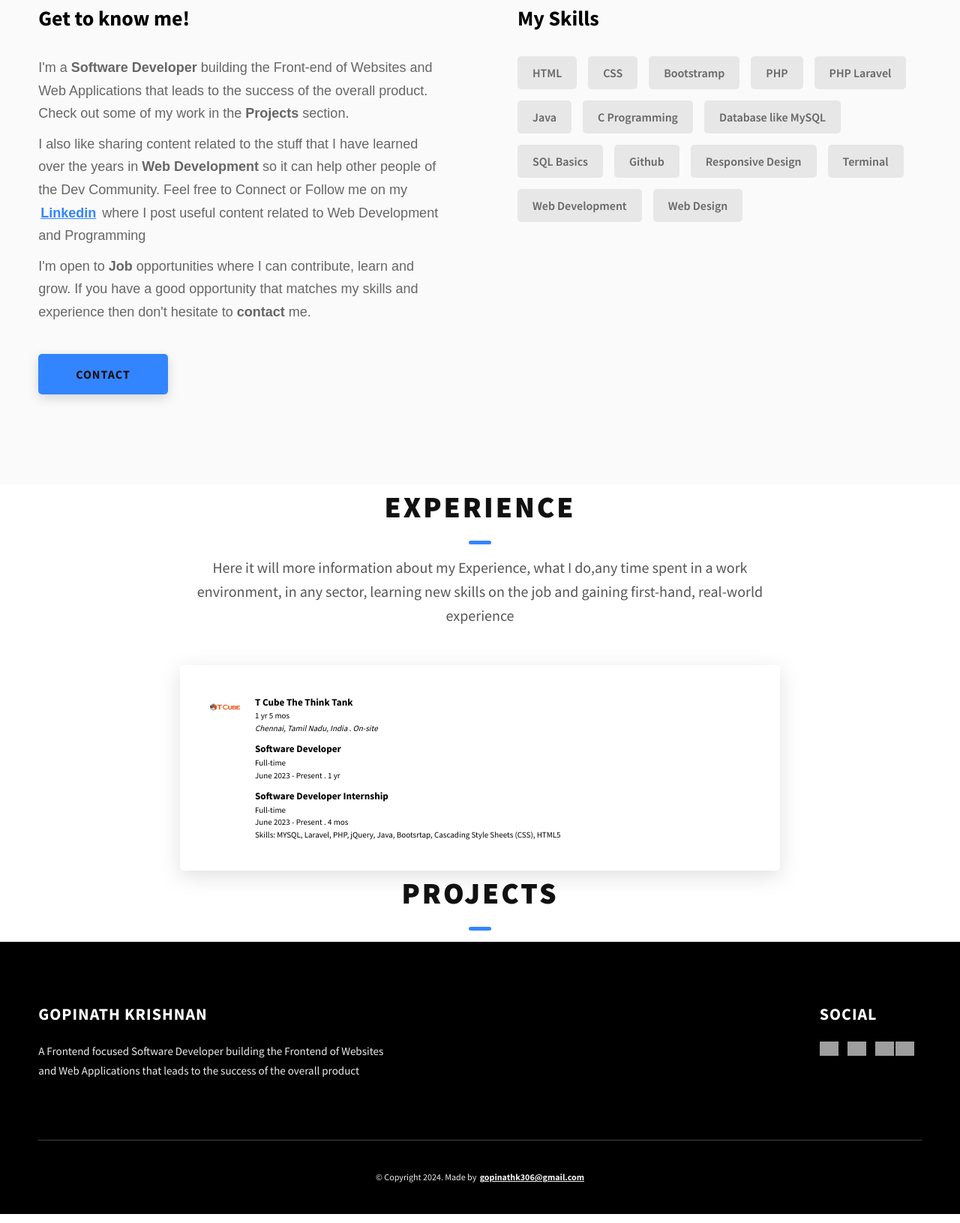
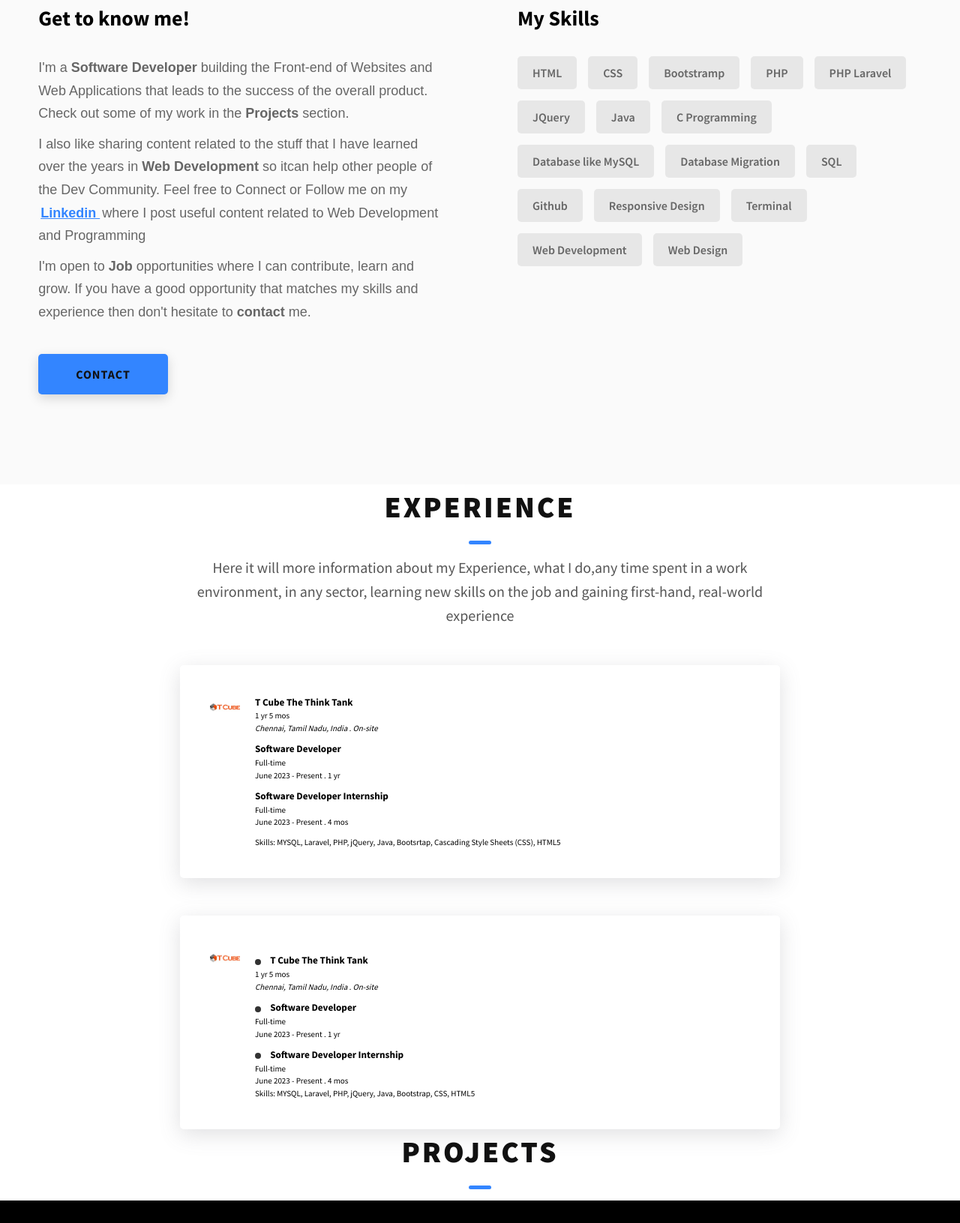
Before and after one commit to gopinathk007/gopinathk-SoftwareDeveloper, a plain HTML site: page index.html in a window 1280 px wide. Shown: the part 1166-2797 px from the top of the page at 75% size. Drawn offline with nearby package versions, Linux system fonts and the light colour scheme; grey boxes are pictures that could not be loaded.

Commit message:
13-06-2024

```diff
--- a/css/portfolio.css
+++ b/css/portfolio.css
@@ -1150,6 +1150,7 @@ textarea {
     border-radius: 5px;
     margin: 5rem auto 0 auto;
     font-size:11px;
+
 }
 
 .company-logo {
@@ -1186,6 +1187,20 @@ textarea {
 .skills {
     margin-top: 10px;
 }
-.space{
-    margin-top:10px;
+.dot {
+    display: inline-block;
+    width: 8px;
+    height: 8px;
+    background-color: #333;
+    border-radius: 50%;
+    margin-right: 10px; /* Adjust spacing between dot and text */
+    vertical-align: middle;
 }
+
+.space {
+    margin-top: 10px; /* Adjust spacing between sections */
+}
+
+.p0{
+    align-items: self-end;
+}
--- a/index.html
+++ b/index.html
@@ -16,13 +16,14 @@
     <body>
         <header class="header">
             <div class="header__content">
+
                 <div class="header__logo-container">
                     <div class="header__logo-img-cont">
                         <img src="images/Gopinath blazer.jpg" alt="Gopinath Krishnan Logo Image" class="header__logo-img" />
                     </div>
                     <span class="header__logo-sub">Gopinath Krishnan</span>
+                </div>
 
-      </div>
                 <label class="menu-icon" for="menu-btn"><span class="navicon"></span></label>
                 <div class="topnav" id="myTopnav">
                     <ul class="header__links">
@@ -48,20 +49,20 @@
                 </div>
             </div>
         </header>
+
         <section class="home">
             <div class="home-content">
                 <h1 class="heading-primary" >Hey, I'm Gopinath Krishnan</h1>
                 <div class="home-info">
                     <p class="text-primary">
-          A Frontend focused Software Developer building the Frontend of Websites
-          and Web Applications that leads to the success of the overall
-          product
+                        Full Stack Developer skilled in building dynamic, end-to-end web applications that ensure a seamless user experience and robust backend functionality. Proficient in frontend technologies, backend development, and database management.
                     </p>
                 </div>
                 <div class="home-project">
                     <a href=" " class="btn btn--bg">Projects</a>
                 </div>
             </div>
+
             <div class="home-socials">
                 <div class="home-social">
                     <a href='https://www.linkedin.com/in/gopinath-k-54916721b' class="home-social-icon-link" rel="noreferrer" target="_blank">
@@ -101,6 +102,7 @@
 
         <section id="about" class="about sec-pad">
             <div class="main-container">
+
                 <h2 class="heading heading-sec heading-sec__mb-med">
                     <span class="heading-sec__main">About Me</span>
                     <span class="heading-sec__sub">
@@ -108,6 +110,7 @@
                         current skills mostly in terms of programming and technology
                     </span>
                 </h2>
+
                 <div class="about__content">
                     <div class="about__content-main">
                         <h3 class="about__content-title">Get to know me!</h3>
@@ -115,17 +118,11 @@
                             <p class="about__content-details-para">
                                 I'm a <strong>Software Developer</strong> building the
                                 Front-end of Websites and Web Applications that leads to the
-              success of the overall product. Check out some of my work in the
-              <strong>Projects</strong> section.
+                                success of the overall product. Check out some of my work in the <strong>Projects</strong> section.
                             </p>
                             <p class="about__content-details-para">
                                 I also like sharing content related to the stuff that I have
-              learned over the years in <strong>Web Development</strong> so it
-              can help other people of the Dev Community. Feel free to Connect
-              or Follow me on my
-              <a rel="noreferrer" href="https://www.linkedin.com/in/gopinath-k-54916721b" target="_blank">Linkedin</a>
-              where I post useful content related to Web Development and
-              Programming
+                                learned over the years in <strong>Web Development</strong> so itcan help other people of the Dev Community. Feel free to Connect or Follow me on my <a rel="noreferrer" href="https://www.linkedin.com/in/gopinath-k-54916721b" target="_blank">Linkedin </a>where I post useful content related to Web Development and Programming
                             </p>
                             <p class="about__content-details-para" >
                                 I'm open to <strong>Job</strong> opportunities where I can
@@ -144,10 +141,12 @@
                             <div class="skills__skill">Bootstramp</div>
                             <div class="skills__skill">PHP</div>
                             <div class="skills__skill">PHP Laravel</div>
+                            <div class="skills__skill">JQuery</div>
                             <div class="skills__skill">Java</div>
                             <div class="skills__skill">C Programming</div>
                             <div class="skills__skill">Database like MySQL</div>
-                <div class="skills__skill">SQL Basics</div>
+                            <div class="skills__skill">Database Migration</div>
+                            <div class="skills__skill">SQL</div>
                             <div class="skills__skill">Github</div>
                             <div class="skills__skill">Responsive Design</div>
                             <div class="skills__skill">Terminal</div>
@@ -158,6 +157,7 @@
                 </div>
             </div>
         </section>
+
         <section id="experience">
             <span class="heading-sec__main heading-sec__main--lt">Experience</span>
             <span class="heading-sec__sub">
@@ -178,7 +178,6 @@
                         <span>Chennai, Tamil Nadu, India</span>
                         <span>. On-site</span>
                     </div>
-
                     <div class="space">
                         <span class="job-title">Software Developer</span>
                     </div>
@@ -201,16 +200,73 @@
                         <span>. 4 mos</span>
                     </div>
 
-            <div>
+                    <div class="space">
                         <span>Skills:</span>
                         <span> MYSQL, Laravel, PHP, jQuery, Java, Bootsrtap, Cascading Style Sheets (CSS), HTML5 </span>
                     </div>
                 </div>
+
             </div>
+
+            <div class="experience-card">
+    <div class="company-logo">
+        <img src="images/tcubelogo.png" alt="Company Logo">
+    </div>
+    <div class="experience-details">
+        <div class="space">
+            <span class="dot"></span>
+            <span class="job-title">T Cube The Think Tank</span>
+        </div>
+        <div>
+            <span>1 yr 5 mos</span>
+        </div>
+        <div class="location">
+            <span>Chennai, Tamil Nadu, India</span>
+            <span>. On-site</span>
+        </div>
+
+        <div class="space">
+            <span class="dot"></span>
+            <span class="job-title">Software Developer</span>
+        </div>
+        <div>
+            <span>Full-time</span>
+        </div>
+        <div>
+            <span>June 2023 - Present</span>
+            <span>. 1 yr</span>
+        </div>
+
+        <div class="drop-line"></div> <!-- Drop line for separation -->
+
+        <div class="space">
+            <span class="dot p0"></span>
+            <span class="job-title">Software Developer Internship</span>
+        </div>
+        <div>
+            <span>Full-time</span>
+        </div>
+        <div>
+            <span>June 2023 - Present</span>
+            <span>. 4 mos</span>
+        </div>
+
+        <div class="drop-line"></div> <!-- Drop line for separation -->
+
+        <div>
+            <span>Skills:</span>
+            <span>MYSQL, Laravel, PHP, jQuery, Java, Bootstrap, CSS, HTML5 </span>
+        </div>
+    </div>
+</div>
+
+
         </section>
+
         <section id="projects">
             <span class="heading-sec__main heading-sec__main--lt">Projects</span>
         </section>
+
         <footer class="main-footer">
             <div class="main-container">
                 <div class="main-footer__upper">
@@ -219,45 +275,46 @@
                             <span>Social</span>
                         </h2>
                         <div class="main-footer__social-cont">
-            <a target="_blank" rel="noreferrer" href="https://www.linkedin.com/in/gopinath-k-54916721b">
-              <img class="main-footer__icon" src="https://d33wubrfki0l68.cloudfront.net/7f29579dde49e02480372aa49f7189c5536b0118/34b92/assets/png/linkedin-ico.png"
-                alt="Gopinath Krishnan Linkedin Profile" />
+                            <a target="_blank" rel="noreferrer"
+                                href="https://www.linkedin.com/in/gopinath-k-54916721b">
+                                <img class="main-footer__icon" src="https://d33wubrfki0l68.cloudfront.net/7f29579dde49e02480372aa49f7189c5536b0118/34b92/assets/png/linkedin-ico.png" alt="Gopinath Krishnan Linkedin Profile" />
                             </a>
-            <a target="_blank" rel="noreferrer" href="https://twitter.com/gopinathk667">
+                            <a target="_blank" rel="noreferrer"
+                                href="https://twitter.com/gopinathk667">
                                 <img class="main-footer__icon" src="https://d33wubrfki0l68.cloudfront.net/ef67339f7016cb09ba66366c1dc9145ac69f2a21/feca1/assets/png/twitter-ico.png" alt="Gopinath Twitter Profile" />
                             </a>
 
-            <a target="_blank" rel="noreferrer" href="#">
+                            <a target="_blank" rel="noreferrer"
+                                href='https://www.youtube.com/@trendytroll2547'>
                                 <img class="main-footer__icon main-footer__icon--mr-none" src="https://d33wubrfki0l68.cloudfront.net/493f1aa6da674c05bc606ba5b9e8092b881e8626/67c76/assets/png/yt-ico.png"
                             alt="Gopinath Youtube Channel" />
                             </a>
-            <a target="_blank" rel="noreferrer" href="https://github.com/8056749611">
+                            <a target="_blank" rel="noreferrer"
+                                href="https://github.com/8056749611">
                                 <img class="main-footer__icon" src="https://d33wubrfki0l68.cloudfront.net/5557d5a11584d7201a38ee1a95200f57a4cc0f88/15085/assets/png/github-ico.png" alt="Gopinath Github Profile" />
                             </a>
                         </div>
-
                     </div>
                     <div class="main-footer__row main-footer__row-2">
                         <h2 class="heading heading-sm text-lt">Gopinath Krishnan</h2>
                         <p class="main-footer__short-desc">
-            A Frontend focused Software Developer building the Frontend of Websites
-            and Web Applications that leads to the success of the overall
-            product
+                            A Full Stack Developer proficient in creating both frontend and backend solutions, integral to optimizing software products for success.
                         </p>
                     </div>
                 </div>
 
-      <!-- If you give me some credit or shoutout here by linking to my website, then it will be a big thing for me and will help me a lot :) -->
                 <div class="main-footer__lower">
-        &copy; Copyright
-        <script>document.write(new Date().getFullYear())</script>. Made by
-        <a rel="noreferrer" target="_blank" href="mailto: gopinathk306@gmail.com">gopinathk306@gmail.com</a>
+                    &copy; Copyright 2024. Made by
+                    <a rel="noreferrer" target="_blank"
+                        href="mailto: gopinathk306@gmail.com">
+                        gopinathk306@gmail.com
+                    </a>
                 </div>
             </div>
         </footer>
- <!---Chat Board Start-->
-<div class="chat-board chatbot chat new trending"></div>
-    <div class=" frame-content">
+
+        <!---Chat bot Board Start-->
+        <div class="">
             <div class="widget-position-right sidebar-position-right onlyBubble" id="chatContainer">
 
                 <div class="chat no-clip-path chrome moveFromRight-enter-done">
@@ -272,7 +329,6 @@
                             <a id="ic-minimize">
                                 <i class="fa fa-close" style="font-size:15px ;">Close</i>
                             </a>
-
                             <span>Minimize</span>
                         </button>
                         <div class="offline-message" style="background-image: linear-gradient(135deg, rgba(42, 39, 218, 0.72) 0%, rgba(0, 204, 255, 0.72) 100%);">
@@ -289,7 +345,8 @@
 
                                 </div>
                             </div>
-                    </div><div id="conversation-scroll">
+                        </div>
+                        <div id="conversation-scroll">
                             <div style="top: 0px; height: 55.8952px;"></div>
                         </div>
                     </div>
@@ -306,8 +363,8 @@
                         </div>
                     </div>
                 </div>
+            </div>
 
-        </div>
             <div id="chat-button" data-testid="widgetButton" class="chat-closed mobile-size__medium">
                 <div class="buttonWave"></div>
                 <button type="button"
@@ -327,7 +384,6 @@
                 </button>
             </div>
         </div>
-
         <!---Chat Board End-->
         <script src="js/chat.js"></script>
         <script src="js/app.js"></script>
@@ -337,11 +393,10 @@
 <script>
     function myFunction() {
         var x = document.getElementById("myTopnav");
-      if (x.className === "topnav") {
+        if (x.className === "topnav")
             x.className += " responsive";
-      } else {
+        else
             x.className = "topnav";
-      }
     }
 </script>
 <script>
```
Lines whose indentation alone changed are shown as unchanged.
